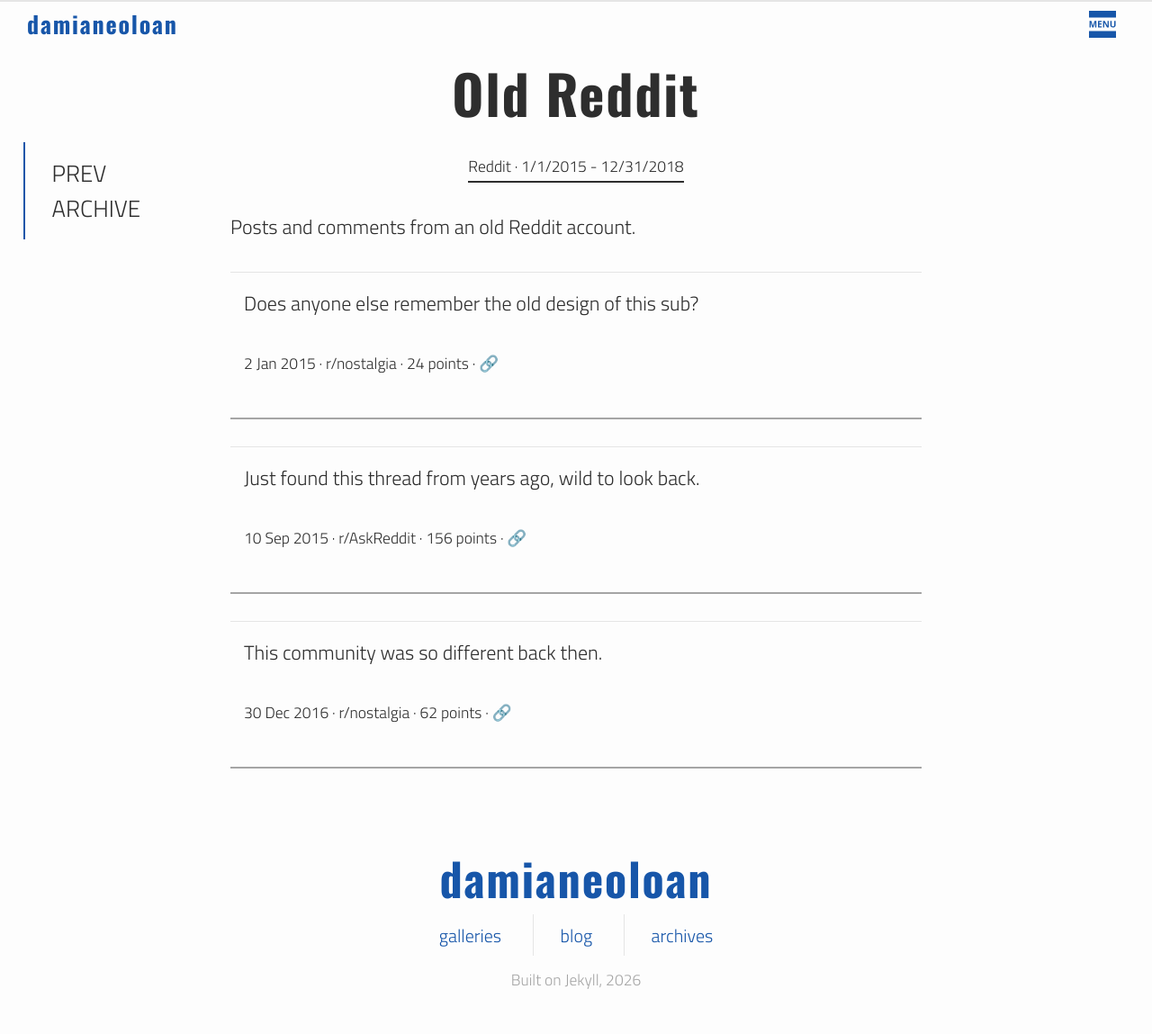
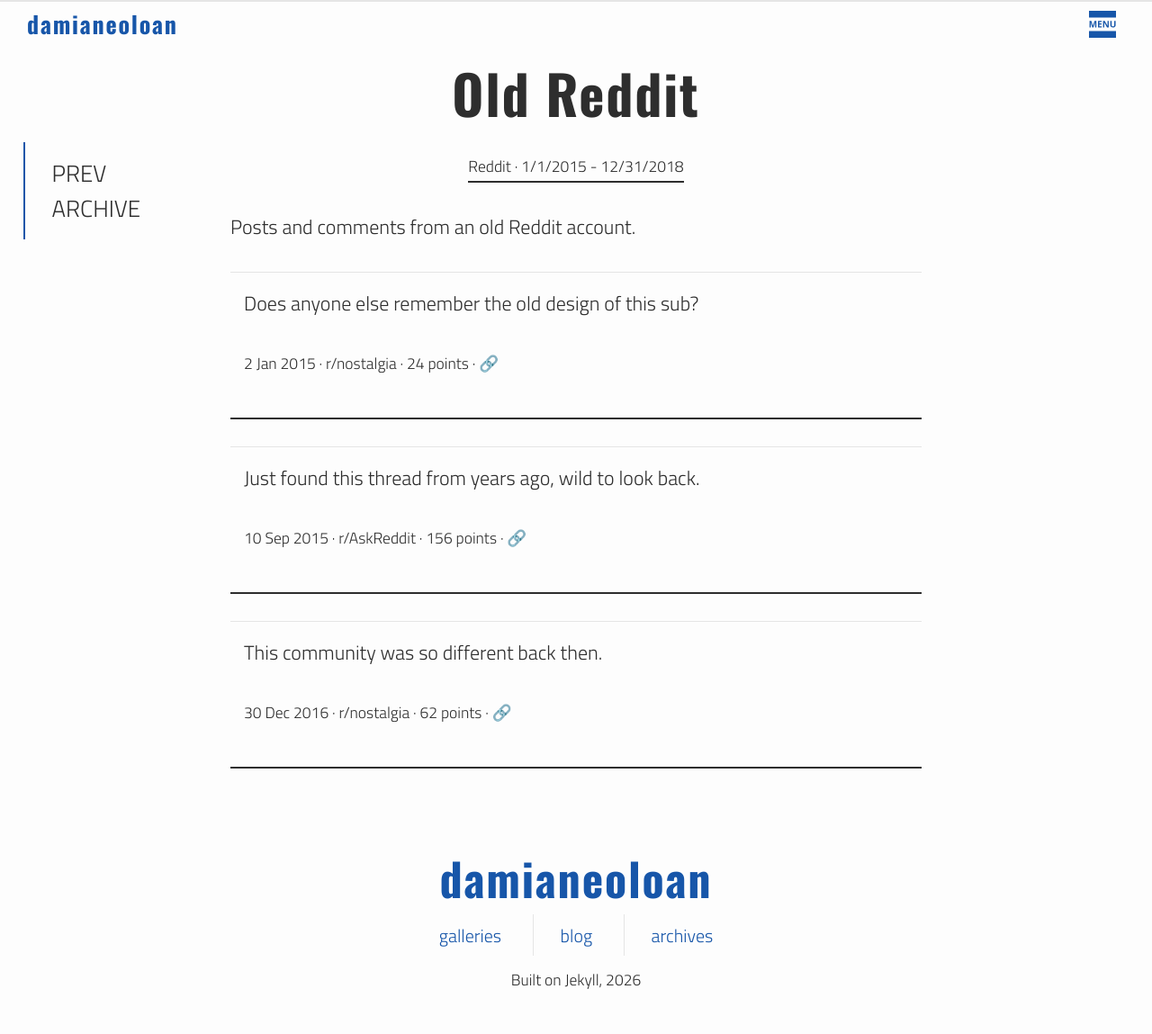
Before and after one commit to damianeoloan/damianeoloan.github.io, a Jekyll site: the page built from _archives/old-reddit.md, in a window 1280 px wide. Shown: the whole page at 90% size. Built offline with Jekyll 4.4.1, drawn with Linux system fonts in a browser that asks for light colours.

Commit message:
w/ Claude: Reduce the palette to five tokens
Folds two greys away and deletes two dead ones. The palette is now
$accent-color, $white-color, $grey-color, $dark-grey and $dark-grey-7.

$grey-color-dark (#a5a5a5) folds into $dark-grey across its four uses:
p.copyright, the table th rule, the gallery :target outline and the <dl>
border. This also settles the last contrast failure on the site - the
copyright goes from 2.42:1 to 13.35:1. The three borders are darker as a
result, which is a visible change rather than a pure refactor.

$grey-color-light folds into $grey-color, because it was broken:
lighten($grey-color, 40%) clips at #ffffff, so the search results divider
rendered pure white on a #fdfdfd panel - invisible, and incapable of
producing the light grey the name promised. Confirmed by enabling search
and measuring it. It now matches the panel border at #e5e5e5.

$yellow-color and $red-color are deleted as unused. Proof they were dead:
the compiled CSS is byte-identical before and after.

$dark-grey-7 is kept deliberately. Enabling search showed it doing real
work in two states, both at 5.16:1 - the empty-results message, and the
disabled input. The input ships disabled with "Enable JavaScript for
Search" and is enabled by site-search.js, so that colour is what a reader
without JavaScript actually sees. Folding it into $dark-grey would erase
the distinction between active and secondary text.

_config.yml is unchanged: search was enabled only to inspect these three
tokens, and is back to false.

Co-Authored-By: Claude Opus 5 <noreply@anthropic.com>

```diff
--- a/_sass/_base.scss
+++ b/_sass/_base.scss
@@ -105,7 +105,7 @@ table {
     &:first-of-type { border-left: none; }
     &:last-of-type { border-right: none; }
   }
-  th { border-bottom: 2px solid $grey-color-dark; }
+  th { border-bottom: 2px solid $dark-grey; }
 }
 
  /**
--- a/_sass/_layout.scss
+++ b/_sass/_layout.scss
@@ -171,7 +171,7 @@ nav.footer-nav {
   }
 }
 p.copyright {
-  color: $grey-color-dark;
+  color: $dark-grey;
   font-size: $small-font-size;
 }
 
@@ -438,7 +438,7 @@ a.gallery-next:focus {
 }
 
 div.gallery-slide:target {
-  outline: 3px solid $grey-color-dark;
+  outline: 3px solid $dark-grey;
   outline-offset: -3px;
 }
 
@@ -531,7 +531,7 @@ ul.archive-index {
  */
 article.tweet {
   border-top: 1px solid $grey-color;
-  border-bottom: 2px solid $grey-color-dark;
+  border-bottom: 2px solid $dark-grey;
   padding: calc(var(--spacing-unit) / 2);
   margin-bottom: var(--spacing-unit);
   .archive-item-meta {
--- a/_sass/_search.scss
+++ b/_sass/_search.scss
@@ -57,7 +57,7 @@ div.site-search-results {
     font-size: $small-font-size;
     color: $dark-grey;
     text-decoration: none;
-    border-bottom: 1px solid $grey-color-light;
+    border-bottom: 1px solid $grey-color;
 
     &:last-of-type {
       border-bottom: none;
--- a/css/main.scss
+++ b/css/main.scss
@@ -18,13 +18,9 @@ $accent-color:       #1756a9; // the site's single blue: 7.02:1 on $white-color
                                 //  text), and 1.9:1 against $dark-grey body text so links stay distinguishable
 
 $white-color:      #fdfdfd;
-$yellow-color:     #fff13c;
-$red-color:        #e0021f;
 $grey-color:       #e5e5e5;
 $dark-grey:        #2e2e2e;
 $dark-grey-7:     rgba(46, 46, 46, 0.7);
-$grey-color-light: lighten($grey-color, 40%);
-$grey-color-dark:  darken($grey-color, 25%);
 
 // Width of the content area
 $content-width:    1440px;
```
